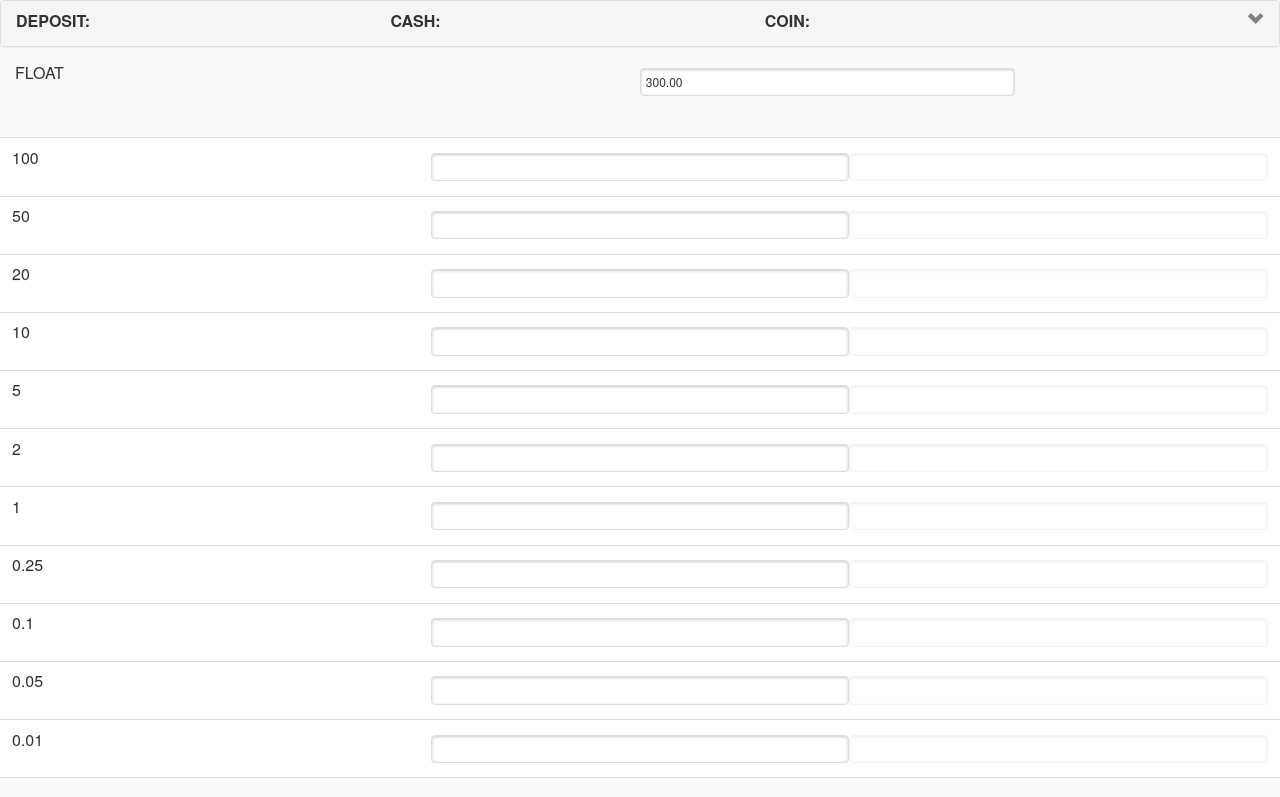
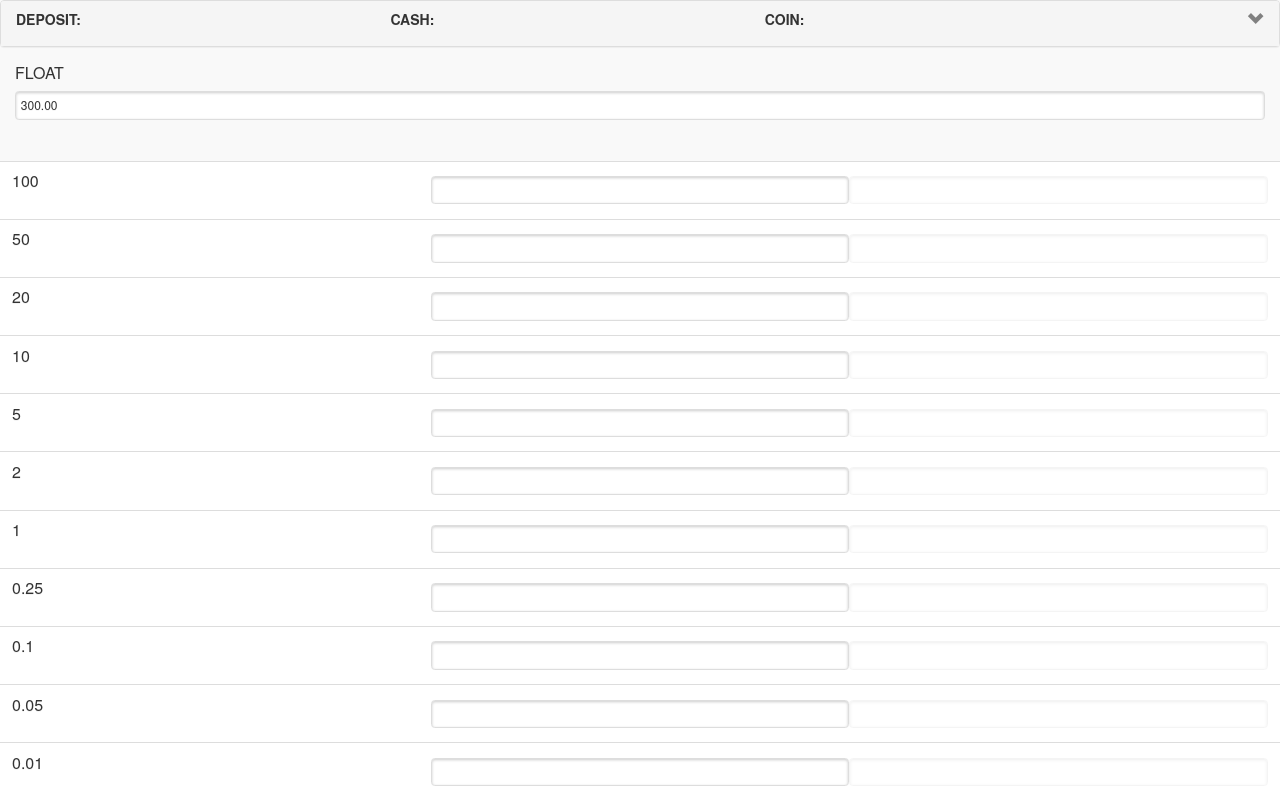
Before and after one commit to lawansonf/CashOutApp, a plain HTML site: page index.html in a window 1280 px wide. Shown: the top 797 px of the page. Drawn offline with Linux system fonts and the light colour scheme.

Commit message:
Made header text totals smaller

```diff
--- a/css/index.css
+++ b/css/index.css
@@ -70,22 +70,18 @@ h1 {
     text-align:center;
 }
 
-#bottomline >div{
+#bottomline .headTotals{
     float:left;
-    width: 30%
+    width: 30%;
+    font-size:14px;
 }
 
 .panel-heading{
     height:45px;
 }
 
-#bottomline li{
-    display: inline-block;
-    color: green;
-}
-
 .totals{
-    font-size:18px;
+    font-size:15px;
 }
 
 h4{
--- a/index.html
+++ b/index.html
@@ -18,20 +18,20 @@
         <div class="panel panel-default">
           <div class="panel-heading">
             <h4 class="panel-title">
-              <a class="accordion-toggle " data-toggle="collapse" data-parent="#accordion" href="#collapseOne">
+              <a class="accordion-toggle" data-toggle="collapse" data-parent="#accordion" href="#collapseOne">
                 <div id="bottomline">
-                  <div>Deposit:<span class="totals" id="all_total"></span></div>
-                  <div>Cash:<span class="totals" id="cash_total"></span></div>
-                  <div>Coin:<span class="totals" id="rolls_total"></span></div>
+                  <div class="headTotals">Deposit:<span class="totals" id="all_total"></span></div>
+                  <div class="headTotals">Cash:<span class="totals" id="cash_total"></span></div>
+                  <div class="headTotals">Coin:<span class="totals" id="rolls_total"></span></div>
                 </div>
               </a>
             </h4>
           </div>
         </div>
         <div id="collapseOne" class="panel-collapse collapse in">
-          <form id="bottomline" class="ui-grid-a panel-body" data-toggle="collapse" data-parent="#accordion">
-            <label for="float" class="ui-block-a">Float</label>
-            <input type="number" id="float" class="ui-block-b" name="float" value="300.00">
+          <form id="bottomline" class="panel-body" data-toggle="collapse" data-parent="#accordion">
+            <label for ="float">Float</label>
+            <input type="number" id="float" name="float" value="300.00">
           </form>
         </div>
       </div>
```
